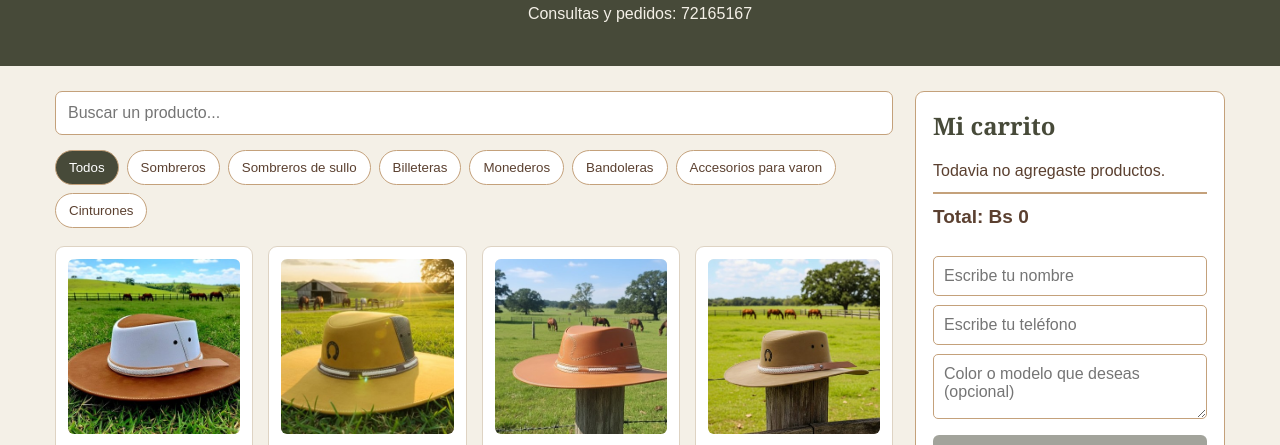
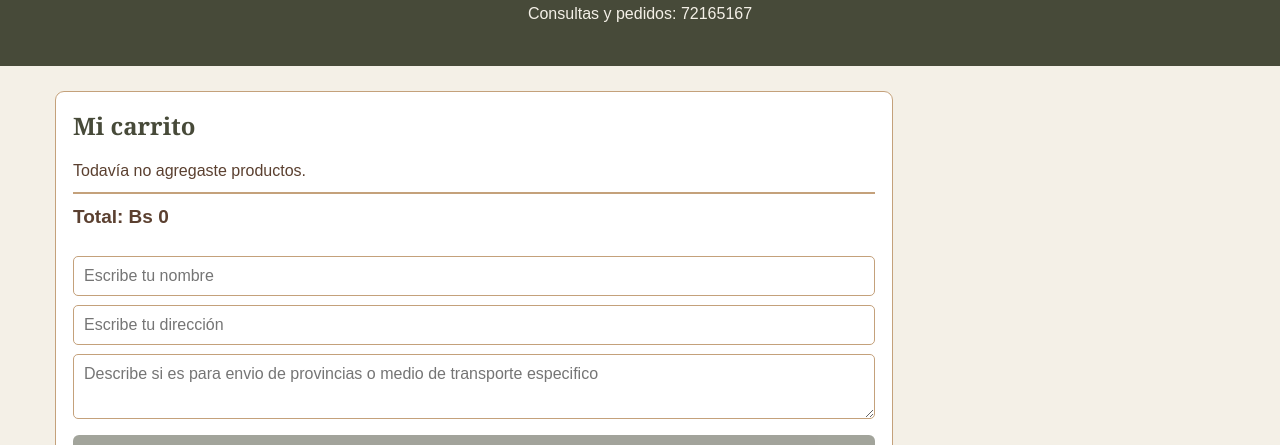
Before and after one commit to artesaniascuevo-hue/artesaniasCuevo, a plain HTML site: page index.html in a window 1280 px wide. Shown: the part 500-945 px from the top of the page. Drawn offline with Linux system fonts and the light colour scheme.

Commit message:
Update index.html

```diff
--- a/index.html
+++ b/index.html
@@ -281,7 +281,7 @@
 
   <main class="contenedor">
 
-    <!-- 11. LISTA DE PRODUCTOS -->
+    <!-- 11. LISTA DE PRODUCTOS
     <section>
       <input id="buscador" type="text"
              placeholder="Buscar un producto..."
@@ -289,7 +289,7 @@
 
       <div id="categorias" class="categorias"></div>
       <div id="listaProductos" class="productos"></div>
-    </section>
+    </section>-->
 
     <!-- 12. CARRITO DE COMPRAS -->
     <aside class="carrito">
@@ -298,8 +298,8 @@
       <p class="total" id="total">Total: Bs 0</p>
 
       <input id="nombreCliente" type="text" placeholder="Escribe tu nombre">
-      <input id="telefonoCliente" type="text" placeholder="Escribe tu teléfono">
-      <textarea id="observaciones" placeholder="Color o modelo que deseas (opcional)"></textarea>
+      <input id="Direccion" type="text" placeholder="Escribe tu dirección">
+      <textarea id="Detalles" placeholder="Describe si es para envio de provincias o medio de transporte especifico"></textarea>
 
       <button class="enviar" id="botonEnviar" onclick="enviarPedido()" disabled>
         Enviar pedido por WhatsApp
```
